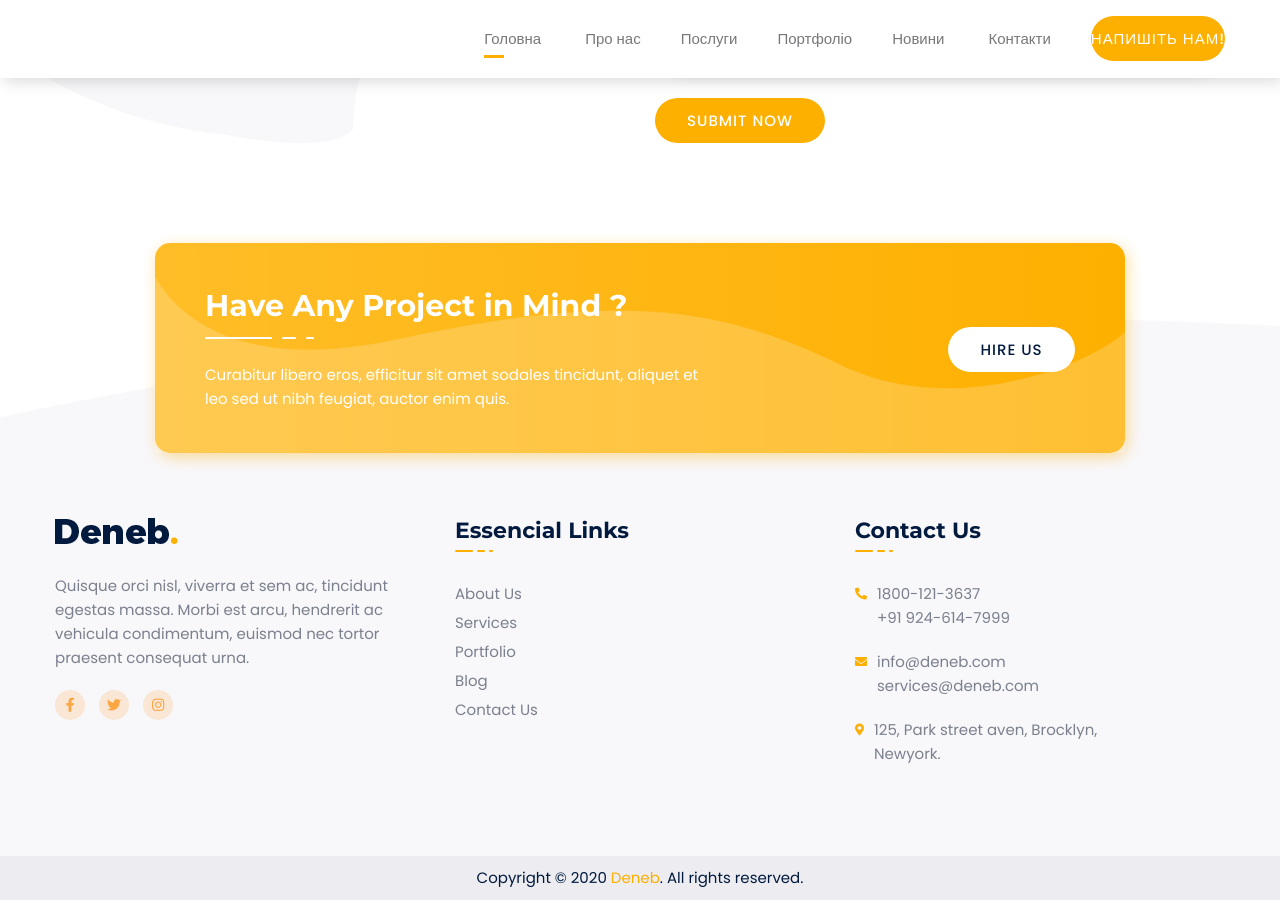
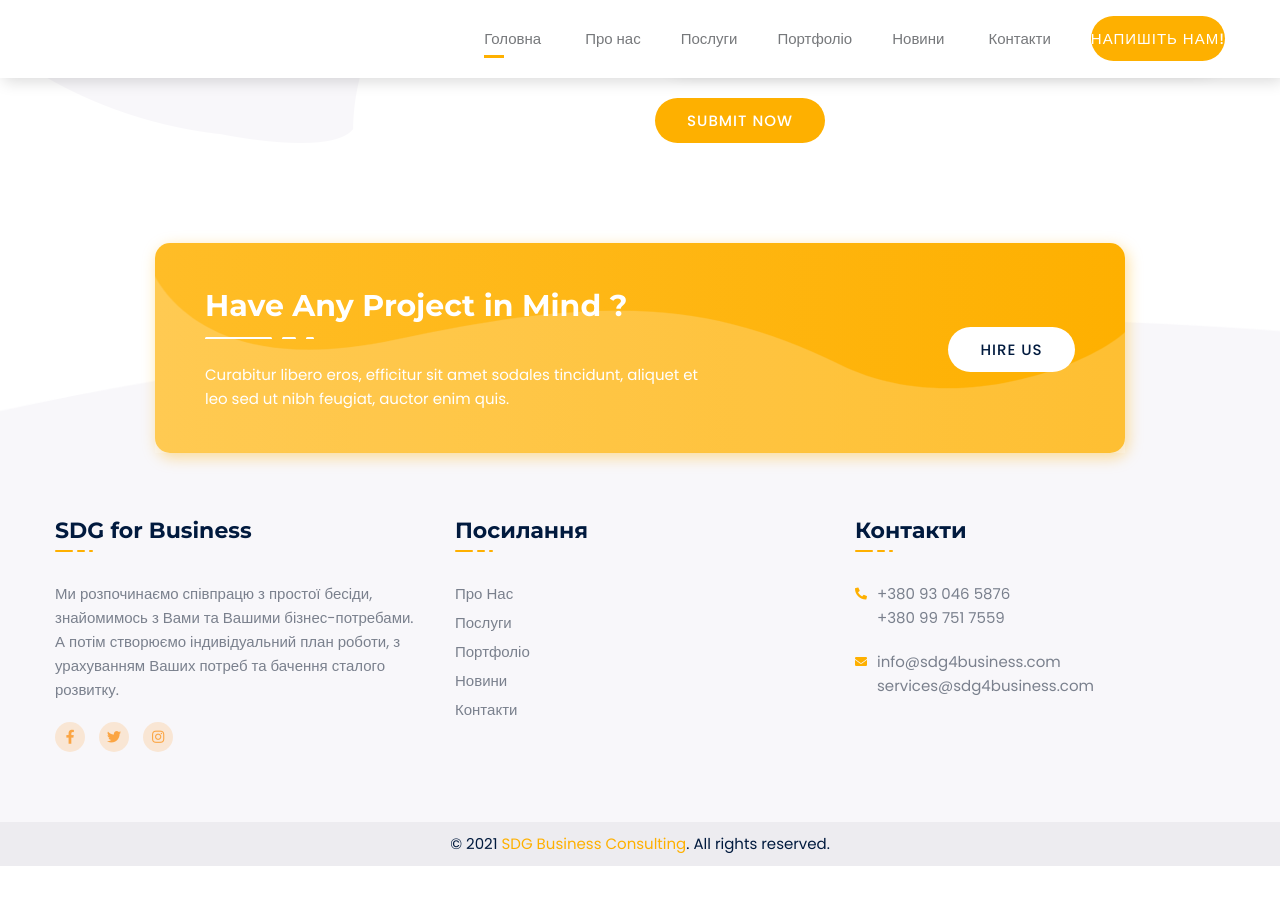
Before and after one commit to SDG-Business-Consulting/jekyll-site, a Jekyll site: the page built from index.html, in a window 1280 px wide and 900 px high, scrolled down 6607 px. Built offline with Jekyll 4.4.1, drawn with Linux system fonts in a browser that asks for light colours; comment, search, counter and statistics services are not loaded; after the commit the page ends 7473 px from its top, so only the background shows below that.

Commit message:
Update Footer: translate to UA

```diff
--- a/_includes/footer.html
+++ b/_includes/footer.html
@@ -5,10 +5,13 @@
 			<div class="row">
 				<div class="col-lg-4 col-md-6 col-12">
 					<div class="widget widegt_about mb-md-4 mb-lg-0">
+						<!-- <div class="widget_title">
+							<img src="{{site.site_logo}}" class="img-fluid" alt="{{site.title}}"/>
+						</div> -->
 						<div class="widget_title">
-							<img src="{{site.site_logo}}" class="img-fluid" alt="{{site.title}}"/>
+							<h4>SDG for Business</h4>
 						</div>
-						<p>Quisque orci nisl, viverra et sem ac, tincidunt egestas massa. Morbi est arcu, hendrerit ac vehicula condimentum, euismod nec tortor praesent consequat urna.</p>
+						<p>Ми розпочинаємо співпрацю з простої бесіди, знайомимось з Вами та Вашими бізнес-потребами. А потім створюємо індивідуальний план роботи, з урахуванням Ваших потреб та бачення сталого розвитку.</p>
 						<ul class="social">
 							{% if site.facebook_url %}
 							<li><a href="{{site.facebook_url}}" target="__blank"><i class="fab fa-facebook-f"></i></a></li>
@@ -25,21 +28,21 @@
 				<div class="col-lg-4 col-md-6 col-sm-12">
 					<div class="widget widget_link">
 						<div class="widget_title">
-							<h4>Essencial Links</h4>
+							<h4>Посилання</h4>
 						</div>
 						<ul>
-							<li><a href="about">About Us</a></li>
-							<li><a href="services">Services</a></li>
-							<li><a href="portfolios">Portfolio</a></li>
-							<li><a href="blog">Blog</a></li>
-							<li><a href="contact">Contact Us</a></li>
+							<li><a href="about">Про нас</a></li>
+							<li><a href="services">Послуги</a></li>
+							<li><a href="portfolios">Портфоліо</a></li>
+							<li><a href="blog">Новини</a></li>
+							<li><a href="contact">Контакти</a></li>
 						</ul>
 					</div>
 				</div>
 				<div class="col-lg-4 col-md-6 col-sm-12">
 					<div class="widget widget_contact">
 						<div class="widget_title">
-							<h4>Contact Us</h4>
+							<h4>Контакти</h4>
 						</div>
 						<div class="contact_info">
 							<div class="single_info">
@@ -47,8 +50,8 @@
 									<i class="fas fa-phone-alt"></i>
 								</div>
 								<div class="info">
-									<p><a href="tel:+919246147999">1800-121-3637</a></p>
-									<p><a href="tel:+919246147999">+91 924-614-7999</a></p>
+									<p><a href="tel:+380930465876">+380 93 046 5876</a></p>
+									<p><a href="tel:+380997517559">+380 99 751 7559</a></p>
 								</div>
 							</div>
 							<div class="single_info">
@@ -56,18 +59,18 @@
 									<i class="fas fa-envelope"></i>
 								</div>
 								<div class="info">
-									<p><a href="mailto:info@deneb.com">info@deneb.com</a></p>
-									<p><a href="mailto:services@deneb.com">services@deneb.com</a></p>
+									<p><a href="mailto:info@sdg4business.com">info@sdg4business.com</a></p>
+									<p><a href="mailto:services@sdg4business.com">services@sdg4business.com</a></p>
 								</div>
 							</div>
-							<div class="single_info">
+							<!-- <div class="single_info">
 								<div class="icon">
 									<i class="fas fa-map-marker-alt"></i>
 								</div>
 								<div class="info">
 									<p>125, Park street aven, Brocklyn,<span>Newyork.</span></p>
 								</div>
-							</div>
+							</div> -->
 						</div>
 					</div>
 				</div>
@@ -79,7 +82,7 @@
 			<div class="row">
 				<div class="col-lg-12">
 					<div class="copyright_text">
-						<p>Copyright &copy; 2020 <span>Deneb</span>. All rights reserved.</p>
+						<p>&copy; {{ 'now' | date: "%Y" }} <span>SDG Business Consulting</span>. All rights reserved.</p>
 					</div>
 				</div>
 			</div>
```
